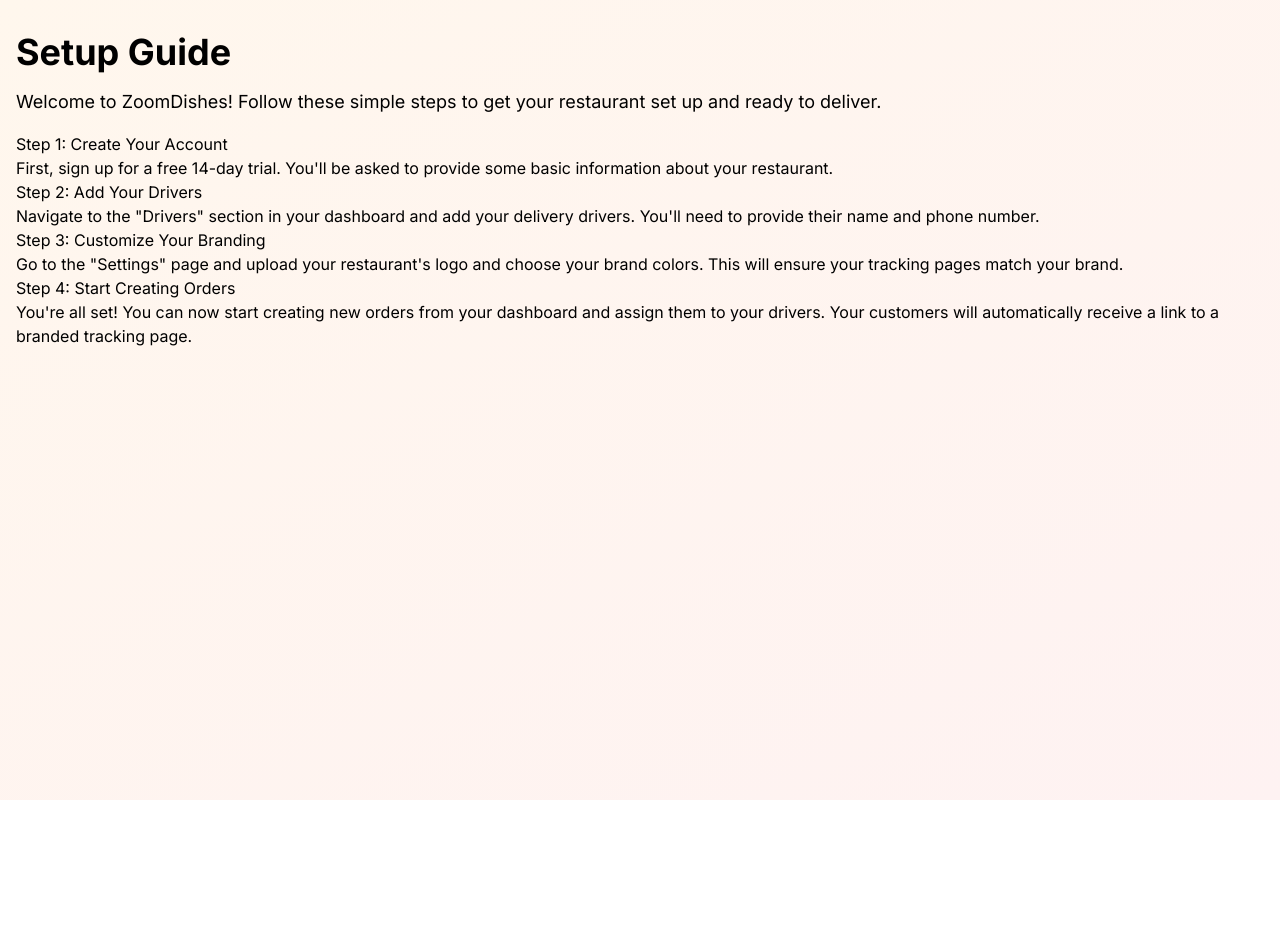
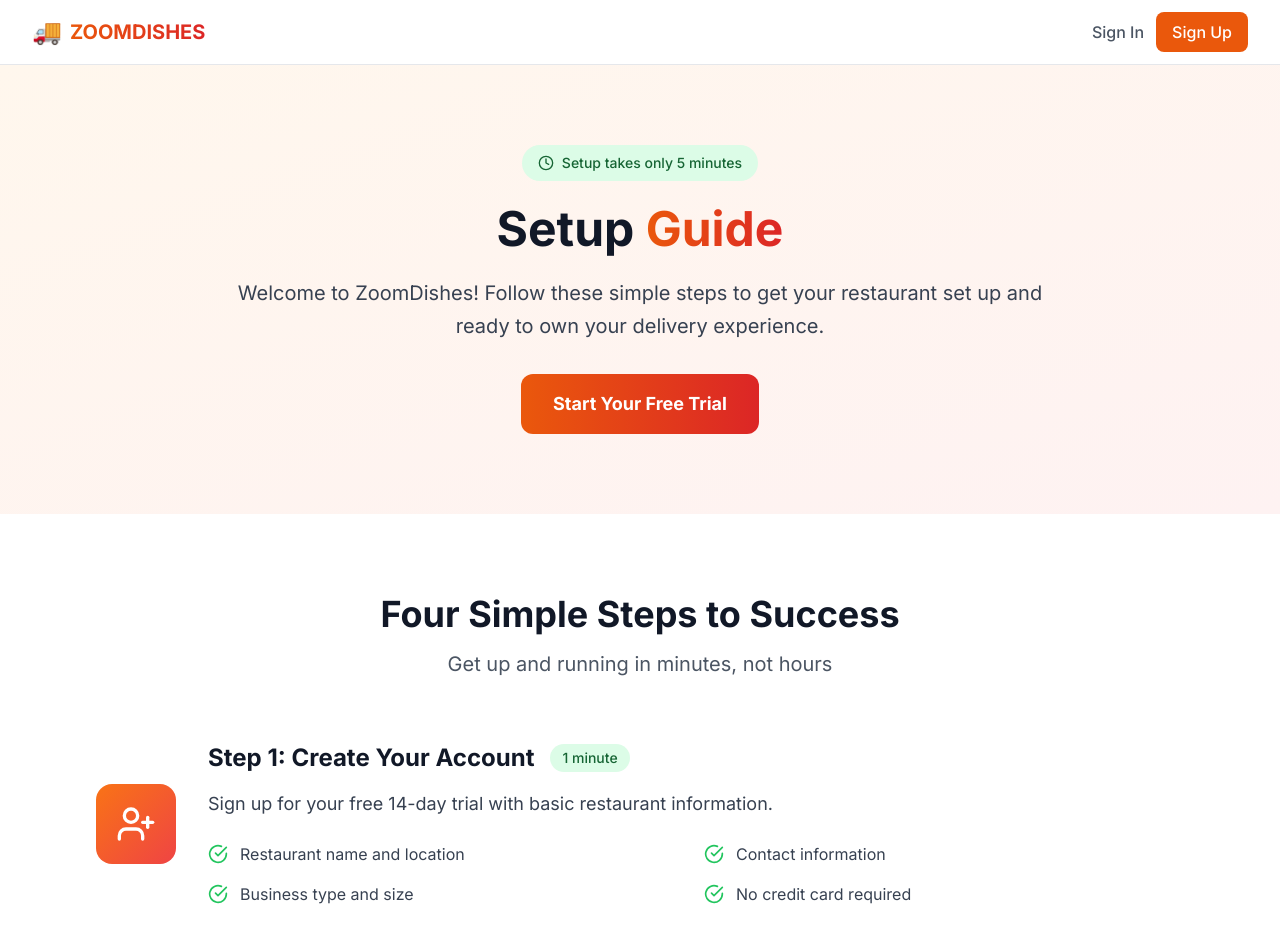
Before and after one commit to deerghayu/restaurant-delivery-saas, a Next.js app: page /docs/setup-guide in a window 1280 px wide. Shown: the top 952 px of the page. Before the commit the page ends 800 px from the top, so only its background shows below. Built offline with nearby package versions, Linux system fonts and the light colour scheme; no server answers.

Commit message:
apply design to set-up guide page

```diff
--- a/app/docs/setup-guide/page.tsx
+++ b/app/docs/setup-guide/page.tsx
@@ -1,36 +1,249 @@
 import { Metadata } from 'next';
+import PageLayout from '@/components/PageLayout';
+import Link from 'next/link';
+import { Play, UserPlus, Palette, Truck, CheckCircle, Clock, Smartphone, BarChart3 } from 'lucide-react';
 
 export const metadata: Metadata = {
-  title: 'Setup Guide - ZoomDishes',
-  description: 'A step-by-step guide to setting up your ZoomDishes account.',
+  title: 'Setup Guide - ZoomDishes | Get Started in 5 Minutes',
+  description: 'Complete step-by-step setup guide for ZoomDishes. Get your restaurant delivery system up and running in just 5 minutes with our easy onboarding process.',
+  openGraph: {
+    title: 'Setup Guide - ZoomDishes | Get Started in 5 Minutes',
+    description: 'Complete step-by-step setup guide for ZoomDishes. Get your restaurant delivery system up and running in just 5 minutes with our easy onboarding process.',
+  },
 };
+
+const setupSteps = [
+  {
+    icon: UserPlus,
+    title: 'Create Your Account',
+    duration: '1 minute',
+    description: 'Sign up for your free 14-day trial with basic restaurant information.',
+    details: [
+      'Restaurant name and location',
+      'Contact information',
+      'Business type and size',
+      'No credit card required'
+    ]
+  },
+  {
+    icon: Truck,
+    title: 'Add Your Drivers',
+    duration: '2 minutes',
+    description: 'Add your delivery drivers to start managing deliveries.',
+    details: [
+      'Driver name and contact info',
+      'Vehicle type and license plate',
+      'Choose fun avatar emojis',
+      'Set driver availability'
+    ]
+  },
+  {
+    icon: Palette,
+    title: 'Customize Your Branding',
+    duration: '1 minute',
+    description: 'Make tracking pages match your restaurant brand.',
+    details: [
+      'Upload your restaurant logo',
+      'Choose brand colors',
+      'Customize tracking page design',
+      'Set customer notification preferences'
+    ]
+  },
+  {
+    icon: Play,
+    title: 'Start Creating Orders',
+    duration: '1 minute',
+    description: 'Create your first delivery order and see the magic happen.',
+    details: [
+      'Add customer details',
+      'Assign to available driver',
+      'Customer gets branded tracking link',
+      'Real-time delivery updates'
+    ]
+  }
+];
+
+const features = [
+  {
+    icon: Smartphone,
+    title: 'Mobile Driver App',
+    description: 'Your drivers get a dedicated mobile app for order management'
+  },
+  {
+    icon: BarChart3,
+    title: 'Analytics Dashboard',
+    description: 'Track performance, delivery times, and customer satisfaction'
+  },
+  {
+    icon: CheckCircle,
+    title: 'Automated Notifications',
+    description: 'Customers receive SMS and email updates automatically'
+  }
+];
 
 const SetupGuidePage = () => {
   return (
-    <div className="container mx-auto px-4 py-8">
-      <h1 className="text-4xl font-bold mb-4">Setup Guide</h1>
-      <p className="text-lg mb-4">
-        Welcome to ZoomDishes! Follow these simple steps to get your restaurant set up and ready to deliver.
+    <PageLayout>
+      {/* Hero Section */}
+      <section className="bg-gradient-to-br from-orange-50 to-red-50 py-20">
+        <div className="max-w-4xl mx-auto px-4 sm:px-6 lg:px-8 text-center">
+          <div className="inline-flex items-center bg-green-100 text-green-800 px-4 py-2 rounded-full text-sm font-medium mb-6">
+            <Clock className="w-4 h-4 mr-2" />
+            Setup takes only 5 minutes
+          </div>
+          <h1 className="text-5xl font-bold text-gray-900 mb-6">
+            Setup <span className="gradient-text">Guide</span>
+          </h1>
+          <p className="text-xl text-gray-700 leading-relaxed mb-8">
+            Welcome to ZoomDishes! Follow these simple steps to get your restaurant
+            set up and ready to own your delivery experience.
           </p>
-      <div className="prose lg:prose-xl">
-        <h2>Step 1: Create Your Account</h2>
-        <p>
-          First, sign up for a free 14-day trial. You'll be asked to provide some basic information about your restaurant.
+          <Link
+            href="/auth?mode=signup"
+            className="inline-flex items-center bg-gradient-to-r from-orange-600 to-red-600 hover:from-orange-700 hover:to-red-700 text-white px-8 py-4 rounded-xl font-bold text-lg transition-all duration-300 transform hover:scale-105"
+          >
+            Start Your Free Trial
+          </Link>
+        </div>
+      </section>
+
+      {/* Setup Steps */}
+      <section className="py-20 bg-white">
+        <div className="max-w-6xl mx-auto px-4 sm:px-6 lg:px-8">
+          <div className="text-center mb-16">
+            <h2 className="text-4xl font-bold text-gray-900 mb-4">
+              Four Simple Steps to Success
+            </h2>
+            <p className="text-xl text-gray-600">
+              Get up and running in minutes, not hours
             </p>
-        <h2>Step 2: Add Your Drivers</h2>
-        <p>
-          Navigate to the "Drivers" section in your dashboard and add your delivery drivers. You'll need to provide their name and phone number.
+          </div>
+
+          <div className="space-y-12">
+            {setupSteps.map((step, index) => (
+              <div key={index} className="flex flex-col lg:flex-row items-start lg:items-center gap-8">
+                <div className="flex-shrink-0">
+                  <div className="flex items-center justify-center w-20 h-20 bg-gradient-to-br from-orange-500 to-red-500 rounded-2xl text-white">
+                    <step.icon className="w-10 h-10" />
+                  </div>
+                </div>
+
+                <div className="flex-1">
+                  <div className="flex items-center gap-4 mb-4">
+                    <h3 className="text-2xl font-bold text-gray-900">
+                      Step {index + 1}: {step.title}
+                    </h3>
+                    <span className="bg-green-100 text-green-800 px-3 py-1 rounded-full text-sm font-medium">
+                      {step.duration}
+                    </span>
+                  </div>
+
+                  <p className="text-lg text-gray-700 mb-6">
+                    {step.description}
                   </p>
-        <h2>Step 3: Customize Your Branding</h2>
-        <p>
-          Go to the "Settings" page and upload your restaurant's logo and choose your brand colors. This will ensure your tracking pages match your brand.
+
+                  <div className="grid md:grid-cols-2 gap-4">
+                    {step.details.map((detail, detailIndex) => (
+                      <div key={detailIndex} className="flex items-center">
+                        <CheckCircle className="w-5 h-5 text-green-500 mr-3 flex-shrink-0" />
+                        <span className="text-gray-700">{detail}</span>
+                      </div>
+                    ))}
+                  </div>
+                </div>
+              </div>
+            ))}
+          </div>
+        </div>
+      </section>
+
+      {/* What You Get */}
+      <section className="py-20 bg-gray-50">
+        <div className="max-w-7xl mx-auto px-4 sm:px-6 lg:px-8">
+          <div className="text-center mb-16">
+            <h2 className="text-4xl font-bold text-gray-900 mb-4">
+              What You Get After Setup
+            </h2>
+            <p className="text-xl text-gray-600">
+              Everything you need to manage deliveries like a pro
             </p>
-        <h2>Step 4: Start Creating Orders</h2>
-        <p>
-          You're all set! You can now start creating new orders from your dashboard and assign them to your drivers. Your customers will automatically receive a link to a branded tracking page.
+          </div>
+
+          <div className="grid md:grid-cols-3 gap-8">
+            {features.map((feature, index) => (
+              <div key={index} className="bg-white rounded-xl p-8 shadow-sm text-center">
+                <feature.icon className="w-12 h-12 text-orange-500 mx-auto mb-4" />
+                <h3 className="text-xl font-bold text-gray-900 mb-3">{feature.title}</h3>
+                <p className="text-gray-600">{feature.description}</p>
+              </div>
+            ))}
+          </div>
+        </div>
+      </section>
+
+      {/* Tips Section */}
+      <section className="py-20 bg-white">
+        <div className="max-w-4xl mx-auto px-4 sm:px-6 lg:px-8">
+          <div className="text-center mb-16">
+            <h2 className="text-4xl font-bold text-gray-900 mb-4">
+              Pro Tips for Success
+            </h2>
+          </div>
+
+          <div className="space-y-8">
+            <div className="bg-orange-50 rounded-xl p-8 border border-orange-200">
+              <h3 className="text-xl font-bold text-gray-900 mb-3">🚀 Start Small, Scale Fast</h3>
+              <p className="text-gray-700">
+                Begin with 1-2 drivers to test the system, then add more as you see the value.
+                Most restaurants are fully operational within their first week.
+              </p>
+            </div>
+
+            <div className="bg-blue-50 rounded-xl p-8 border border-blue-200">
+              <h3 className="text-xl font-bold text-gray-900 mb-3">📱 Train Your Drivers</h3>
+              <p className="text-gray-700">
+                Show your drivers how to use the mobile app. The interface is intuitive,
+                but a quick 5-minute walkthrough ensures smooth operations from day one.
+              </p>
+            </div>
+
+            <div className="bg-green-50 rounded-xl p-8 border border-green-200">
+              <h3 className="text-xl font-bold text-gray-900 mb-3">🎨 Brand Everything</h3>
+              <p className="text-gray-700">
+                Upload your logo and set your colors during setup. Customers love seeing
+                consistent branding throughout their delivery experience.
               </p>
             </div>
           </div>
+        </div>
+      </section>
+
+      {/* CTA Section */}
+      <section className="py-20 bg-gradient-to-r from-orange-500 to-red-500">
+        <div className="max-w-4xl mx-auto text-center px-4 sm:px-6 lg:px-8">
+          <h2 className="text-4xl font-bold text-white mb-4">
+            Ready to Get Started?
+          </h2>
+          <p className="text-xl text-orange-100 mb-8">
+            Join hundreds of Australian restaurants already using ZoomDishes
+          </p>
+          <div className="flex flex-col sm:flex-row gap-4 justify-center">
+            <Link
+              href="/auth?mode=signup"
+              className="inline-flex items-center bg-white text-orange-600 px-8 py-4 rounded-xl font-bold text-lg hover:bg-gray-100 transition-colors"
+            >
+              Start Free Trial
+            </Link>
+            <Link
+              href="/contact"
+              className="inline-flex items-center border-2 border-white text-white px-8 py-4 rounded-xl font-bold text-lg hover:bg-white hover:text-orange-600 transition-colors"
+            >
+              Get Help with Setup
+            </Link>
+          </div>
+        </div>
+      </section>
+    </PageLayout>
   );
 };
 
```
Also changed, not shown: public/images/og-image.png (added), public/images/twitter-image.png (added). Lines whose indentation alone changed are shown as unchanged.
